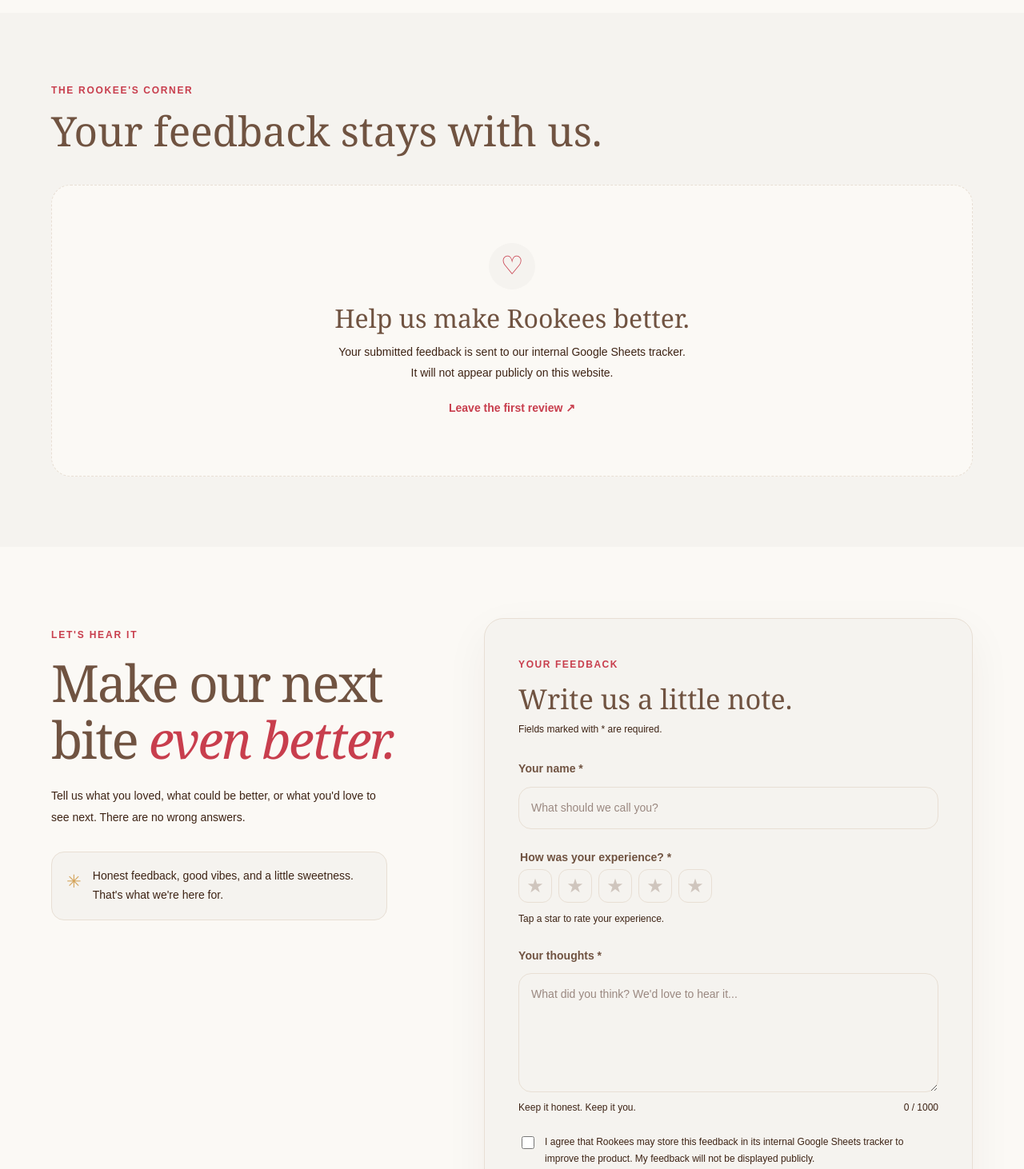
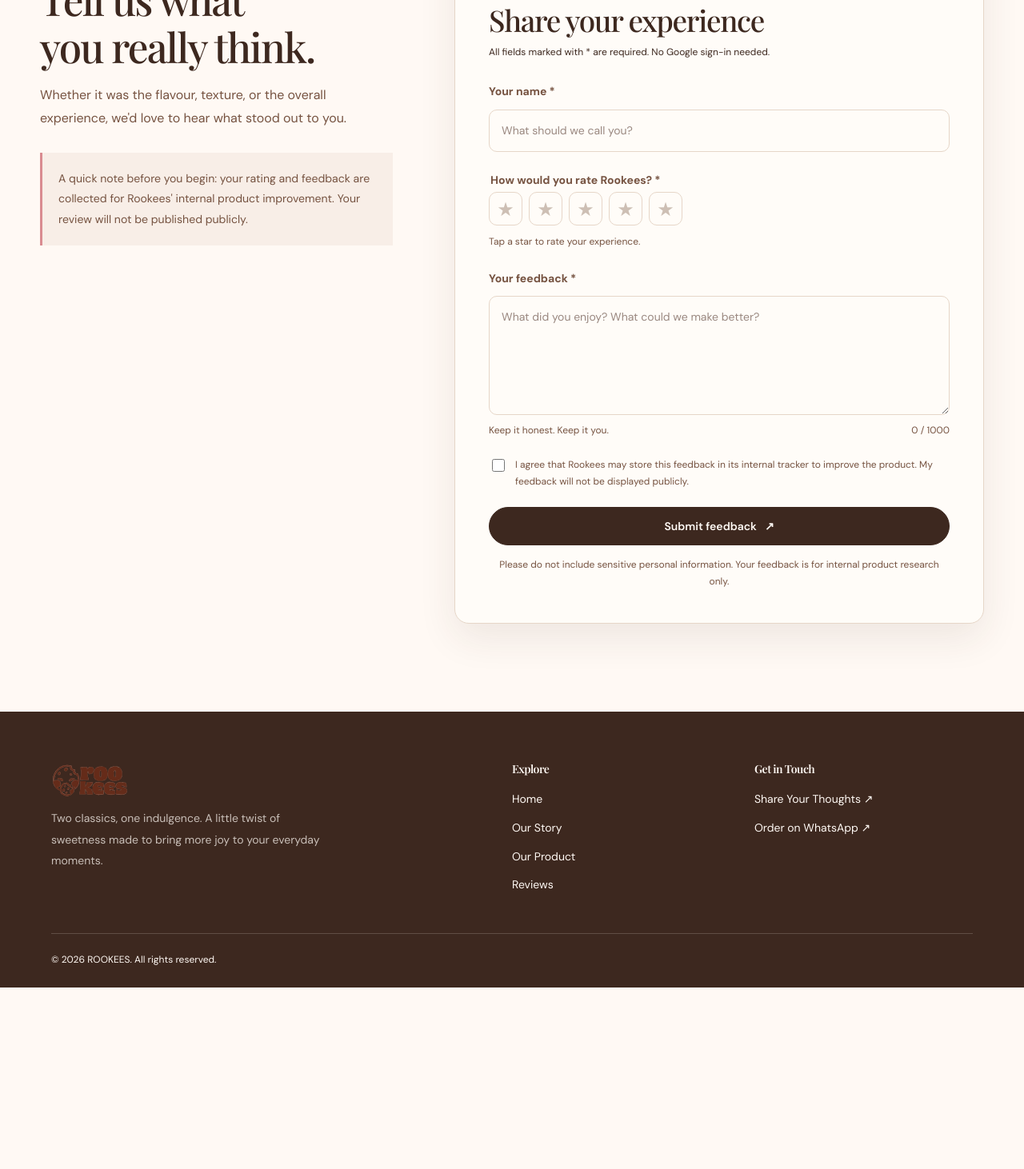
Before and after one commit to EllaUktolseja/rookees, a plain HTML site: page reviews.html in a window 1280 px wide. Shown: the part 625-2087 px from the top of the page at 80% size. After the commit the page ends 1860 px from the top, so only its background shows below. Drawn offline with nearby package versions, Linux system fonts and the light colour scheme; a web font is replaced by a local one.

Commit message:
feat: simplify no-login customer review experience

```diff
--- a/reviews.html
+++ b/reviews.html
@@ -3,258 +3,79 @@
   <head>
     <meta charset="UTF-8" />
     <meta name="viewport" content="width=device-width, initial-scale=1.0" />
-
-    <meta
-      name="description"
-      content="Share your thoughts about Rookees. Your feedback helps us make every bite better."
-    />
-
-    <title>Reviews & Feedback | Rookees</title>
-
+    <meta name="description" content="Tried Rookees? Share your honest rating and feedback in a few simple steps. No Google account required." />
+    <meta name="theme-color" content="#F3E7D9" />
+    <title>Share Your Experience | Rookees</title>
+    <link rel="preconnect" href="https://fonts.googleapis.com" />
+    <link rel="preconnect" href="https://fonts.gstatic.com" crossorigin />
+    <link href="https://fonts.googleapis.com/css2?family=DM+Sans:wght@400;500;600;700&family=Playfair+Display:ital,wght@0,500;0,600;1,500;1,600&display=swap" rel="stylesheet" />
     <link rel="stylesheet" href="./css/style.css" />
     <link rel="stylesheet" href="./css/reviews.css" />
-
+    <link rel="stylesheet" href="./css/brand-revamp.css" />
     <script src="./js/config.js" defer></script>
     <script src="./js/components.js" defer></script>
     <script src="./js/reviews.js" defer></script>
     <script src="./js/main.js" defer></script>
   </head>
-
   <body>
+    <a class="skip-link" href="#main-content">Skip to content</a>
     <header id="site-header"></header>
-
-    <main class="reviews-page">
-      <section class="reviews-hero">
-        <div class="container reviews-hero__inner">
-          <p class="section__eyebrow">A LITTLE LOVE GOES A LONG WAY</p>
-
-          <h1 class="reviews-hero__title">
-            Every bite has a story.<br />
-            <span>Tell us yours.</span>
-          </h1>
-
-          <p class="reviews-hero__description">
-            Your thoughts, honest opinions, and little suggestions mean a lot to
-            us. Help us make the Rookees experience even sweeter.
-          </p>
-
-          <a class="btn btn--primary" href="#share-feedback">
-            Share Your Thoughts
-          </a>
-
-          <div class="reviews-hero__decoration" aria-hidden="true">
-            <span class="reviews-hero__sparkle">✳</span>
-            <span class="reviews-hero__heart">♡</span>
-          </div>
+    <main class="brand-reviews" id="main-content">
+      <section class="brand-reviews-hero">
+        <div class="brand-container">
+          <p class="brand-eyebrow">A little love goes a long way</p>
+          <h1 class="brand-heading">Every bite has a story.<br /><em>Tell us yours.</em></h1>
+          <p>Your honest thoughts help us make Rookees better. It only takes a moment, and you don't need to sign in with Google.</p>
         </div>
       </section>
-
-      <section class="reviews-wall" aria-labelledby="reviews-wall-title">
-        <div class="container">
-          <div class="reviews-section-heading">
-            <div>
-              <p class="section__eyebrow">THE ROOKEE'S CORNER</p>
-              <h2 class="section__title" id="reviews-wall-title">
-                Your feedback stays with us.
-              </h2>
-            </div>
-          </div>
-
-          <div class="reviews-empty" id="reviews-empty">
-            <span class="reviews-empty__icon" aria-hidden="true">♡</span>
-            <h3>Help us make Rookees better.</h3>
-            <p>
-              Your submitted feedback is sent to our internal Google Sheets
-              tracker. It will not appear publicly on this website.
-            </p>
-            <a class="text-link" href="#share-feedback">
-              Leave the first review <span aria-hidden="true">↗</span>
-            </a>
-          </div>
-
-          <div class="reviews-list" id="reviews-list" aria-live="polite"></div>
-        </div>
-      </section>
-
-      <section class="feedback-section" id="share-feedback">
-        <div class="container feedback-section__layout">
-          <div class="feedback-intro">
-            <p class="section__eyebrow">LET'S HEAR IT</p>
-
-            <h2 class="feedback-intro__title">
-              Make our next bite <span>even better.</span>
-            </h2>
-
-            <p class="feedback-intro__description">
-              Tell us what you loved, what could be better, or what you'd love
-              to see next. There are no wrong answers.
-            </p>
-
-            <div class="feedback-note">
-              <span class="feedback-note__icon" aria-hidden="true">✳</span>
-              <p>
-                Honest feedback, good vibes, and a little sweetness. That's what
-                we're here for.
-              </p>
-            </div>
-          </div>
-
+      <section class="brand-container brand-review-layout" id="share-feedback">
+        <aside class="brand-review-aside">
+          <p class="brand-eyebrow">Your voice matters</p>
+          <h2>Tell us what you really think.</h2>
+          <p>Whether it was the flavour, texture, or the overall experience, we'd love to hear what stood out to you.</p>
+          <div class="brand-review-promise">A quick note before you begin: your rating and feedback are collected for Rookees' internal product improvement. Your review will not be published publicly.</div>
+        </aside>
         <form class="feedback-form" id="review-form">
           <div class="feedback-form__heading">
-              <span class="feedback-form__step">YOUR FEEDBACK</span>
-              <h3>Write us a little note.</h3>
-              <p>Fields marked with * are required.</p>
+            <span class="feedback-form__step">ROOKEES FEEDBACK</span>
+            <h3>Share your experience</h3>
+            <p>All fields marked with * are required. No Google sign-in needed.</p>
           </div>
-
           <div class="form-field">
             <label for="review-name">Your name *</label>
-              <input
-                type="text"
-                id="review-name"
-                name="name"
-                placeholder="What should we call you?"
-                maxlength="60"
-                autocomplete="name"
-                required
-              />
+            <input type="text" id="review-name" name="name" placeholder="What should we call you?" maxlength="60" autocomplete="name" required />
           </div>
-
           <fieldset class="form-field rating-field">
-              <legend>How was your experience? *</legend>
-
-              <div
-                class="rating-picker"
-                id="rating-picker"
-                role="radiogroup"
-                aria-label="Choose a rating from one to five stars"
-              >
-                <button
-                  type="button"
-                  class="rating-star"
-                  data-rating="1"
-                  role="radio"
-                  aria-checked="false"
-                  aria-label="1 star"
-                >
-                  ★
-                </button>
-                <button
-                  type="button"
-                  class="rating-star"
-                  data-rating="2"
-                  role="radio"
-                  aria-checked="false"
-                  aria-label="2 stars"
-                >
-                  ★
-                </button>
-                <button
-                  type="button"
-                  class="rating-star"
-                  data-rating="3"
-                  role="radio"
-                  aria-checked="false"
-                  aria-label="3 stars"
-                >
-                  ★
-                </button>
-                <button
-                  type="button"
-                  class="rating-star"
-                  data-rating="4"
-                  role="radio"
-                  aria-checked="false"
-                  aria-label="4 stars"
-                >
-                  ★
-                </button>
-                <button
-                  type="button"
-                  class="rating-star"
-                  data-rating="5"
-                  role="radio"
-                  aria-checked="false"
-                  aria-label="5 stars"
-                >
-                  ★
-                </button>
+            <legend>How would you rate Rookees? *</legend>
+            <div class="rating-picker" id="rating-picker" role="radiogroup" aria-label="Choose a rating from one to five stars">
+              <button type="button" class="rating-star" data-rating="1" role="radio" aria-checked="false" aria-label="1 star">★</button>
+              <button type="button" class="rating-star" data-rating="2" role="radio" aria-checked="false" aria-label="2 stars">★</button>
+              <button type="button" class="rating-star" data-rating="3" role="radio" aria-checked="false" aria-label="3 stars">★</button>
+              <button type="button" class="rating-star" data-rating="4" role="radio" aria-checked="false" aria-label="4 stars">★</button>
+              <button type="button" class="rating-star" data-rating="5" role="radio" aria-checked="false" aria-label="5 stars">★</button>
             </div>
-
-              <p class="rating-hint" id="rating-hint">
-                Tap a star to rate your experience.
-              </p>
+            <p class="rating-hint" id="rating-hint">Tap a star to rate your experience.</p>
             <input type="hidden" id="review-rating" name="rating" required />
           </fieldset>
-
           <div class="form-field">
-              <label for="review-message">Your thoughts *</label>
-              <textarea
-                id="review-message"
-                name="message"
-                rows="5"
-                maxlength="1000"
-                placeholder="What did you think? We'd love to hear it..."
-                required
-              ></textarea>
-              <div class="form-field__meta">
-                <span>Keep it honest. Keep it you.</span>
-                <span id="character-count">0 / 1000</span>
+            <label for="review-message">Your feedback *</label>
+            <textarea id="review-message" name="message" rows="5" maxlength="1000" placeholder="What did you enjoy? What could we make better?" required></textarea>
+            <div class="form-field__meta"><span>Keep it honest. Keep it you.</span><span id="character-count">0 / 1000</span></div>
           </div>
-            </div>
-
           <label class="feedback-consent">
             <input type="checkbox" id="review-consent" required />
-              <span>
-                I agree that Rookees may store this feedback in its internal
-                Google Sheets tracker to improve the product. My feedback will
-                not be displayed publicly.
-              </span>
+            <span>I agree that Rookees may store this feedback in its internal tracker to improve the product. My feedback will not be displayed publicly.</span>
           </label>
-
-            <button
-              type="submit"
-              class="btn btn--primary feedback-form__submit"
-            >
-              Submit Feedback <span aria-hidden="true">↗</span>
-            </button>
-
-            <p class="feedback-form__disclaimer">
-              Your feedback is for internal product research and will not be
-              displayed publicly. Please do not include sensitive personal
-              information.
-            </p>
-            <div
-              class="form-field"
-              aria-hidden="true"
-              style="
-                position: absolute;
-                left: -10000px;
-                width: 1px;
-                height: 1px;
-                overflow: hidden;
-              "
-            >
+          <button type="submit" class="btn btn--primary feedback-form__submit">Submit feedback <span aria-hidden="true">↗</span></button>
+          <p class="feedback-form__disclaimer">Please do not include sensitive personal information. Your feedback is for internal product research only.</p>
+          <div class="form-field" aria-hidden="true" style="position:absolute;left:-10000px;width:1px;height:1px;overflow:hidden">
             <label for="review-website">Leave this field empty</label>
-              <input
-                type="text"
-                id="review-website"
-                name="website"
-                tabindex="-1"
-                autocomplete="off"
-              />
+            <input type="text" id="review-website" name="website" tabindex="-1" autocomplete="off" />
           </div>
-
-            <p
-              class="feedback-form__status"
-              id="review-status"
-              role="status"
-              aria-live="polite"
-            ></p>
+          <p class="feedback-form__status" id="review-status" role="status" aria-live="polite"></p>
         </form>
-        </div>
       </section>
     </main>
-
     <footer id="site-footer"></footer>
   </body>
 </html>
```
Lines whose indentation alone changed are shown as unchanged.
